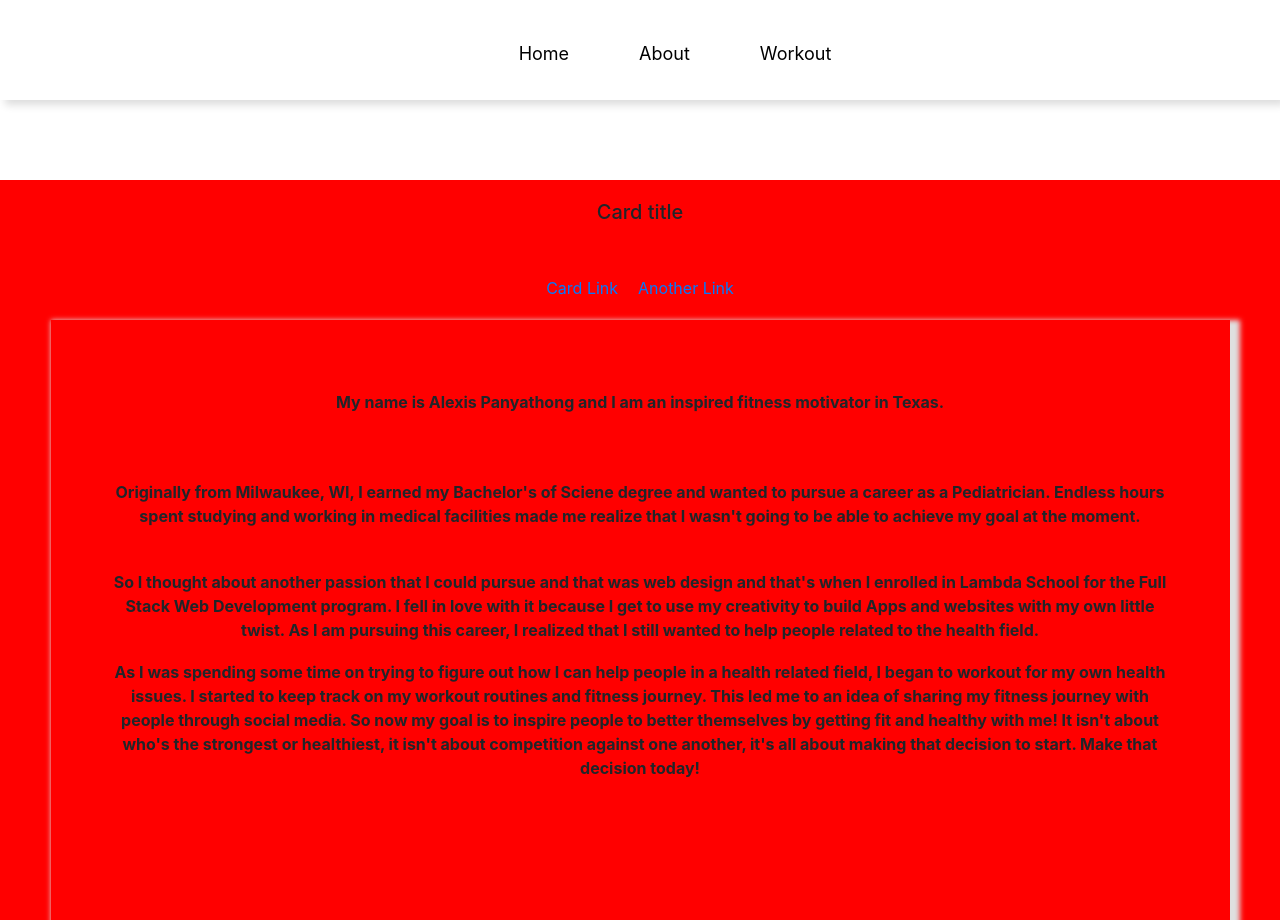
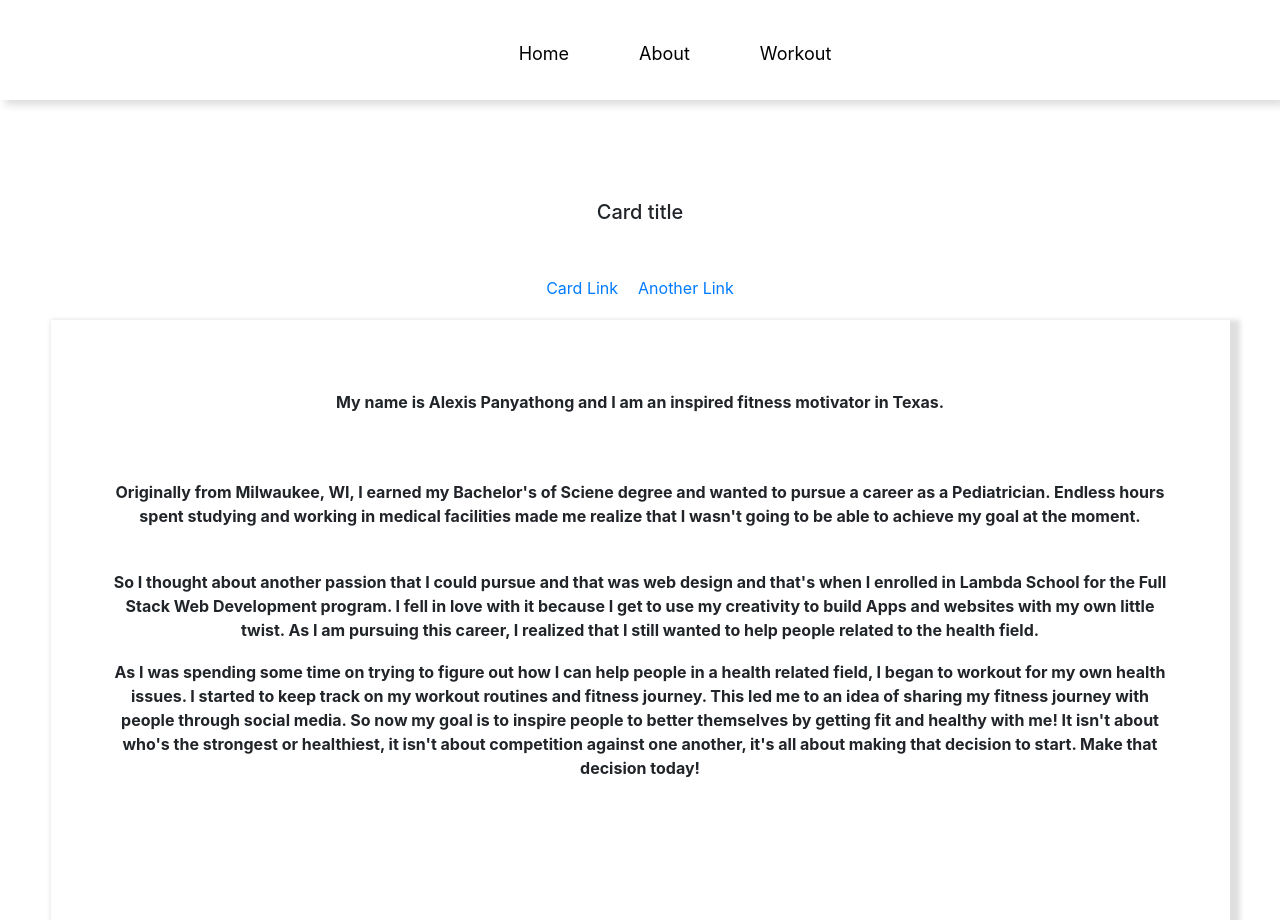
Before and after one commit to AlexisNathavong/Alexis-Vilai-Fitness, a React (Create React App) app in the folder alexis-v-fitness/: page /aboutpage in a window 1280 px wide. Built offline with nearby package versions, Linux system fonts and the light colour scheme.

Commit message:
Changed the title on Welcome Page.

```diff
--- a/alexis-v-fitness/src/components/AboutPage.js
+++ b/alexis-v-fitness/src/components/AboutPage.js
@@ -1,13 +1,13 @@
 import React from 'react';
 import Card from 'react-bootstrap/Card';
 import CardDeck from 'react-bootstrap/CardDeck';
-import { CardOne, CardTwo, AboutContext, Body } from './StyledWidgets';
+import { CardOne, CardTwo, AboutContext } from './StyledWidgets';
 
 
 const AboutPage = () => {
 
     return (
-        <Body>
+
             <CardDeck width='100%'>
                 <CardOne>
 
@@ -34,7 +34,7 @@ const AboutPage = () => {
                 </CardTwo>
 
             </CardDeck>
-        </Body>
+
     )
 }
 
--- a/alexis-v-fitness/src/components/WelcomePage.js
+++ b/alexis-v-fitness/src/components/WelcomePage.js
@@ -16,7 +16,7 @@ const WelcomePage = () => {
                 <Card marginTop='60px'>
                     <Card.Img variant="top" src="holder.js/100px160" />
                     <Card.Body>
-                        <Card.Title>Card title</Card.Title>
+                        <Card.Title>Welcome!</Card.Title>
                         <Card.Text>
                             This is a wider card with supporting text below as a natural lead-in to
                             additional content. This content is a little bit longer.
```
